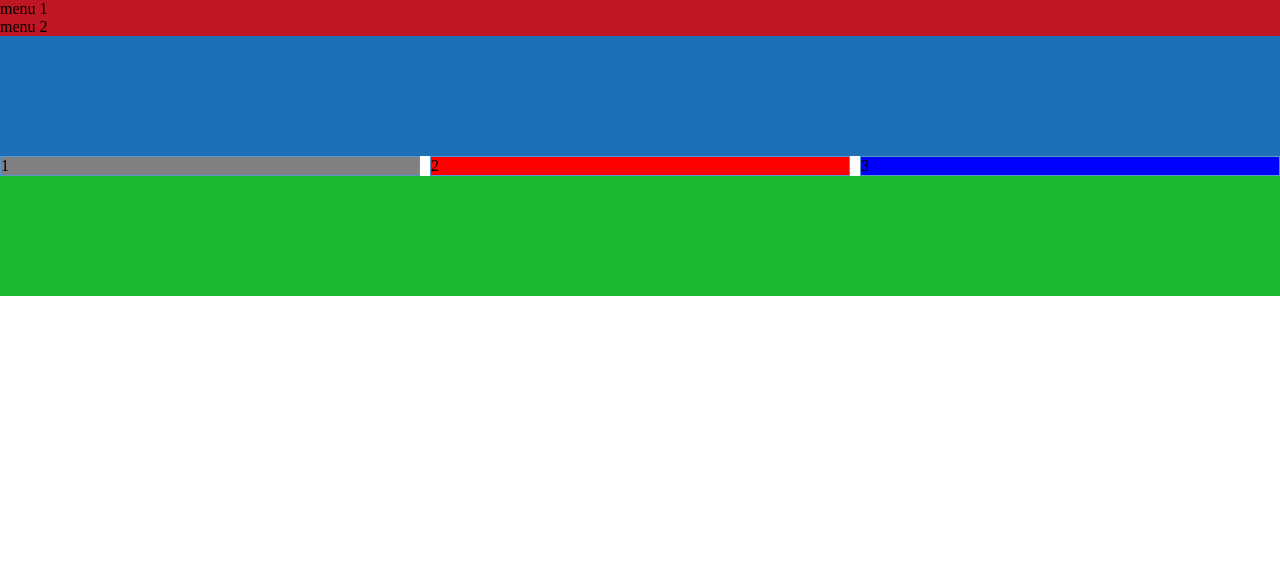
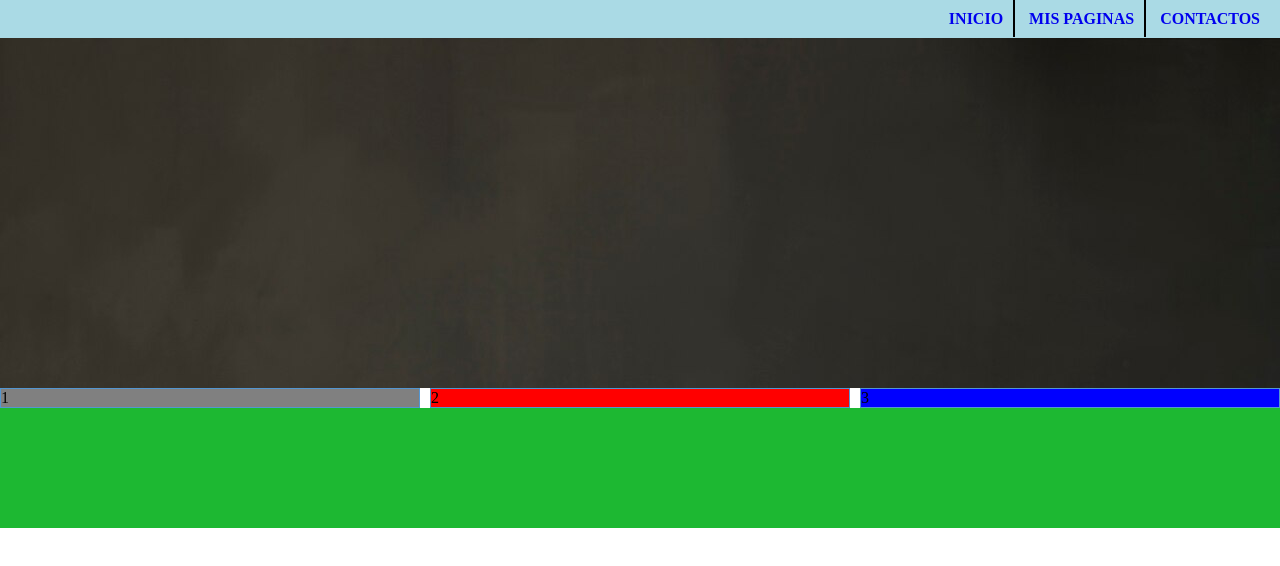
Before and after one commit to Elv1s-Toledo/ProyectoPaginaWebElvis, a plain HTML site: page index.html in a window 1280 px wide. Drawn offline with Linux system fonts and the light colour scheme.

Commit message:
ProyectoElvis

```diff
--- a/css/estilos.css
+++ b/css/estilos.css
@@ -1,5 +1,5 @@
 .menuCabecera{
-background-color: #BE1622;
+background-color: #aadae5;
 width: 100%;
 }
 *{
@@ -8,8 +8,8 @@ width: 100%;
 }
 .banner{
     width: 100%;
-    height: 120px;
-    background-color:#1d70b8 ;
+    height: 350px;
+    background-image: url("../imagenes/escritorio-madera-libros-manzana_23-2147849980.jpg") ;
 }
 .marcoColumnas{
     display: flex;
@@ -36,3 +36,23 @@ width: 100%;
 .colorAzul{
     background-color: blue;
 }
+.listamenu li{
+    display: inline;
+    padding: 10px;
+    border-right: solid 2px black;
+}
+.listamenu{
+    padding: 10px;
+    text-align: right;
+    text-transform: uppercase;
+    font-weight: bold;
+}
+li a{
+    text-decoration: none;
+}
+li a:hover{
+    color: #E2430c; background: rgb(255, 255, 123);
+}
+.listamenu li:last-child{
+    border-right: none;
+}
--- a/index.html
+++ b/index.html
@@ -8,9 +8,10 @@
 </head>
 <body>
     <div class="menuCabecera">
-    <ul>
-        <li> menu 1</li>
-        <li> menu 2</li>
+    <ul class="listamenu">
+        <li><a href="#">Inicio</a></li>
+        <li><a href="#">Mis paginas</a></li>
+        <li><a href="#">Contactos</a></li>
     </ul>
 </div>
     <div class="banner"></div>
```
Also changed, not shown: imagenes/educacion-en-bolivia-4.jpg (added), imagenes/escritorio-madera-libros-manzana_23-2147849980.jpg (added).
